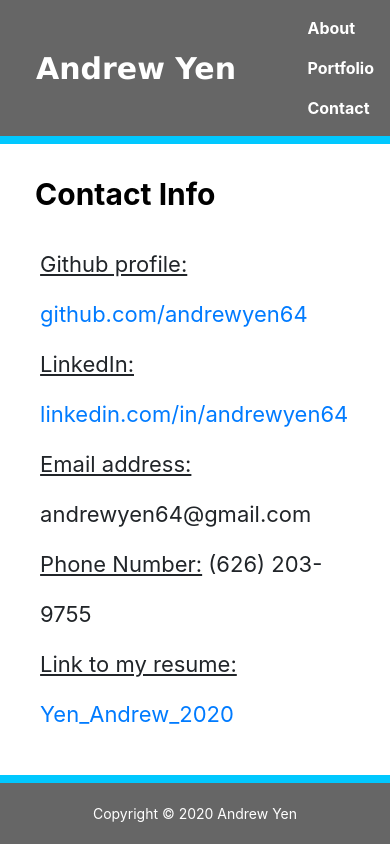
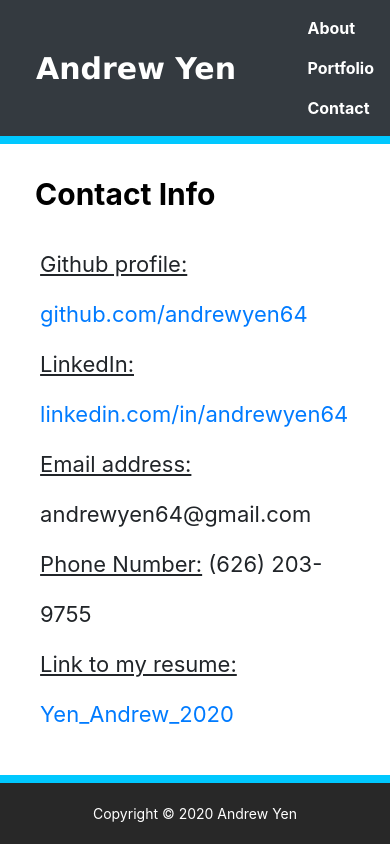
Before and after one commit to andrewyen64/react-portfolio, a React (Create React App) app: page /contact in a window 390 px wide. Built offline with nearby package versions, Linux system fonts and the light colour scheme.

Commit message:
Update navbar and footer colors

```diff
--- a/src/components/Footer/Footer.css
+++ b/src/components/Footer/Footer.css
@@ -4,7 +4,7 @@ footer {
     clear: both;
     font-size: 14px;
     text-align: center;
-    background: #666;
+    background: rgb(40, 40, 40);
     border-top: 8px solid rgb(0, 200, 255);
     color: white;
     position: fixed;
--- a/src/components/Nav/Nav.css
+++ b/src/components/Nav/Nav.css
@@ -27,4 +27,8 @@
     .brandName {
         padding-left: 20px;
     }
+
+    .nav-link {
+        border: black;
+    }
 }
--- a/src/components/Nav/Nav.js
+++ b/src/components/Nav/Nav.js
@@ -5,13 +5,13 @@ import "./Nav.css";
 function Nav() {
   return (
     <div>
-      <nav className="navbar navbar-expand-sm">
+      <nav className="navbar bg-dark navbar-expand-sm">
         <Link className="navbar-brand" to="/">
           <span class="brandName">Andrew Yen</span>
         </Link>
         <div>
           <ul className="navbar-nav ml-auto">
-            <Link className="nav-link active hover"
+            <Link className="nav-link border-light active hover"
               to="/">
               <li>About</li>
             </Link>
```
